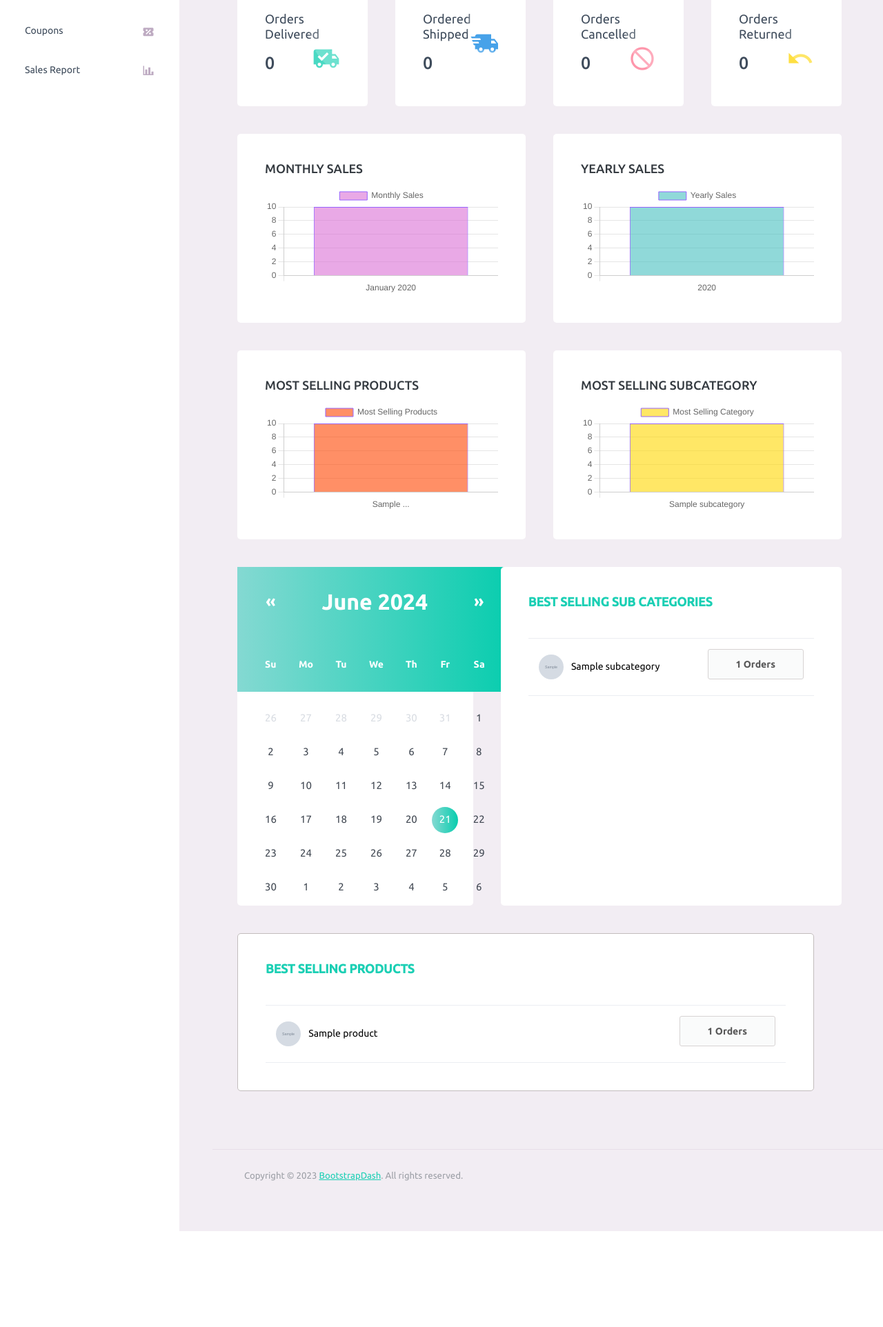
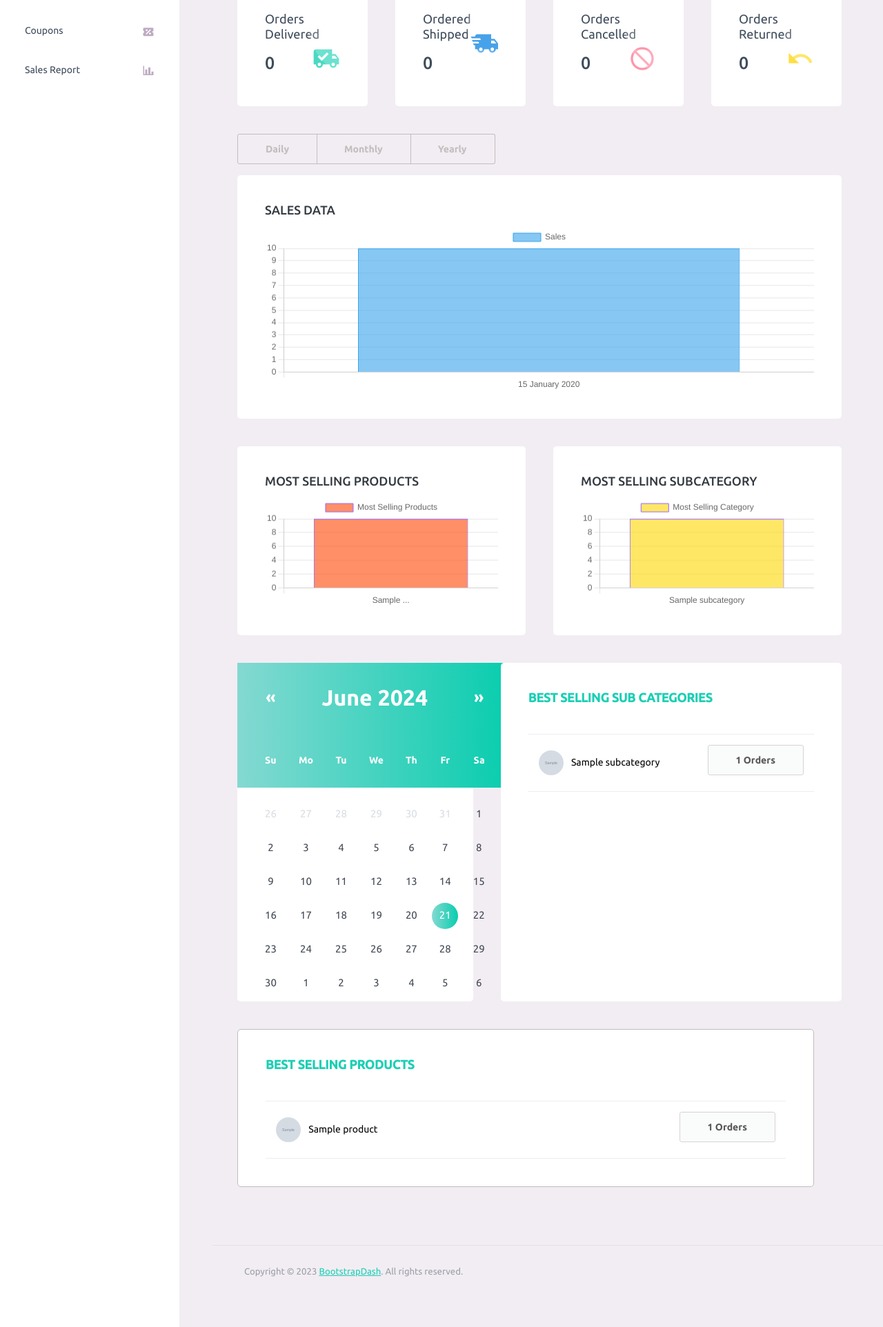
Before and after one commit to fasnap/GlamMartProject, a Django app: page /glam_admin/?filter=daily in a window 1280 px wide. Shown: the part 532-2456 px from the top of the page at 69% size. Before the commit the page ends 2317 px from the top, so only its background shows below. Run offline with Django 5.2, Linux system fonts and the light colour scheme; a user stored in the database is signed in; tables that the repository leaves empty hold one stand-in row (values such as "Sample post"); grey boxes marked "Sample" are stand-in pictures; some libraries are stand-ins or nearby versions.

Commit message:
chart filter added

```diff
--- a/glammart/settings.py
+++ b/glammart/settings.py
@@ -103,12 +103,11 @@ DATABASES = {
         'ENGINE': 'django.db.backends.postgresql',
         'NAME': config('DATABASE_NAME'),
         'USER' : config('DATABASE_USER'),
-        'PASSWORD' :  config('DATABASE_PASSWORD'),
+        'PASSWORD' : config('DATABASE_PASSWORD'),
         'HOST' : config('DATABASE_HOST'),
         'PORT' : config('DATABASE_PORT', default='5432'),
     }
 }
-
 
 
 # Password validation
--- a/glammart_admin/views.py
+++ b/glammart_admin/views.py
@@ -9,8 +9,9 @@ from django.db.models import Count, Sum, F
 from user_account.models import UserAccount
 from orders.models import Order, OrderProduct
 from category.models import Category
-from django.db.models.functions import TruncMonth, TruncYear
+from django.db.models.functions import TruncMonth, TruncYear, TruncDay
 from django.utils.text import Truncator
+from django.utils import timezone
 
 # Create your views here.
 def truncate_name(name,length):
@@ -50,23 +51,21 @@ def admin_home(request):
             subcategory_labels.append(item['product__sub_category__sub_category_name'])
             subcategory_data.append(item['subcategory_count'])
 
-        # Monthly sales data chart
-        monthly_sales = Order.objects.filter(payment__status='COMPLETED').annotate(month=TruncMonth('created_at')).values('month').annotate(total_monthly_sales=Sum('order_total')).order_by('month')
+        today = timezone.now()
+        filter_type = request.GET.get('filter', 'daily')
 
-        monthly_labels = []
-        monthly_data = []
-        for item in monthly_sales:
-            monthly_labels.append(item['month'].strftime('%B %Y'))
-            monthly_data.append(item['total_monthly_sales'])
-
-        # Yearly sales
-        yearly_sales = Order.objects.filter(payment__status='COMPLETED').annotate(year=TruncYear('created_at')).values('year').annotate(total_yearly_sales=Sum('order_total')).order_by('year')
-
-        yearly_labels = []
-        yearly_data = []
-        for item in yearly_sales:
-            yearly_labels.append(item['year'].strftime('%Y'))
-            yearly_data.append(item['total_yearly_sales'])
+        if filter_type == 'daily':
+            sales = Order.objects.filter(payment__status='COMPLETED').annotate(day=TruncDay('created_at')).values('day').annotate(total_sales=Sum('order_total')).order_by('day')
+            labels = [sale['day'].strftime('%d %B %Y') for sale in sales]
+            data = [sale['total_sales'] for sale in sales]
+        elif filter_type == 'monthly':
+            sales = Order.objects.filter(payment__status='COMPLETED').annotate(month=TruncMonth('created_at')).values('month').annotate(total_sales=Sum('order_total')).order_by('month')
+            labels = [sale['month'].strftime('%B %Y') for sale in sales]
+            data = [sale['total_sales'] for sale in sales]
+        elif filter_type == 'yearly':
+            sales = Order.objects.filter(payment__status='COMPLETED').annotate(year=TruncYear('created_at')).values('year').annotate(total_sales=Sum('order_total')).order_by('year')
+            labels = [sale['year'].strftime('%Y') for sale in sales]
+            data = [sale['total_sales'] for sale in sales]
 
         context={
             'best_selling_products':best_selling_products,
@@ -83,10 +82,8 @@ def admin_home(request):
             'product_data': product_data,
             'subcategory_labels':subcategory_labels,
             'subcategory_data':subcategory_data,
-            'monthly_labels':monthly_labels,
-            'monthly_data':monthly_data,
-            'yearly_labels':yearly_labels,
-            'yearly_data':yearly_data,
+            'labels':labels,
+            'data':data,
         }
         return render(request,'glam_admin/admin_home.html', context)
     else:
--- a/templates/glam_admin/admin_home.html
+++ b/templates/glam_admin/admin_home.html
@@ -100,26 +100,25 @@
                             </div>
                         </div>
                     </div>
+                    <!-- Filters for Daily, Monthly, Yearly -->
                     <div class="row">
-                        <div class="col-md-6 grid-margin stretch-card">
+                        <div class="col-md-12">
+                            <div class="btn-group" role="group" aria-label="Basic example">
+                                <a href="?filter=daily" class="btn btn-outline-secondary mb-3">Daily</a>
+                                <a href="?filter=monthly" class="btn btn-outline-secondary mb-3">Monthly</a>
+                                <a href="?filter=yearly" class="btn btn-outline-secondary mb-3">Yearly</a>
+                            </div>
+                        </div>
+                    </div>
+                    <div class="row">
+                        <div class="col-md-12 grid-margin stretch-card">
                             <div class="card">
                                 <div class="card-body">
                                     <div class="clearfix">
-                                        <h4 class="card-title float-start">MONTHLY SALES</h4>
+                                        <h4 class="card-title float-start">SALES DATA</h4>
                                         <div id="visit-monthly-sale-chart-legend" class="rounded-legend legend-horizontal legend-top-right float-end"></div>
                                     </div>
-                                    <canvas id="monthly-sales-chart" width="380" height="180"></canvas>
-                                </div>
-                            </div>
-                        </div>
-                        <div class="col-md-6 grid-margin stretch-card">
-                            <div class="card">
-                                <div class="card-body">
-                                    <div class="clearfix">
-                                        <h4 class="card-title float-start">YEARLY SALES</h4>
-                                        <div id="visit-yearly-sale-chart-legend" class="rounded-legend legend-horizontal legend-top-right float-end"></div>
-                                    </div>
-                                    <canvas id="yearly-sales-chart" width="380" height="180"></canvas>
+                                    <canvas id="sales-chart" width="100" height="30"></canvas>
                                 </div>
                             </div>
                         </div>
@@ -283,20 +282,20 @@ new Chart(ctxSubcategory, {
     }
 });
 
-// Monthly sales bar chart
-const monthlyLabels = {{ monthly_labels|safe }};
-const monthlyData = {{ monthly_data|safe }};
-let monthlyCtx = document.getElementById('monthly-sales-chart').getContext('2d');
+// sales bar chart
+const labels = {{ labels|safe }};
+const data = {{ data|safe }};
+const ctx = document.getElementById("sales-chart").getContext("2d");
 
-let monthlyChart = new Chart(monthlyCtx, {
-    type: 'bar',
+new Chart(ctx, {
+    type: "bar",
     data: {
-        labels: monthlyLabels,
+        labels: labels,
         datasets: [{
-            label: 'Monthly Sales',
-            data: monthlyData,
-            backgroundColor: 'rgba(218, 112, 214, 0.6)',
-            borderColor: 'rgba(150, 100, 255, 1)',
+            label: "Sales",
+            data: data,
+            backgroundColor: 'rgba(54, 162, 235, 0.6)',
+            borderColor: 'rgba(54, 162, 235, 1)',
             borderWidth: 1
         }]
     },
@@ -307,37 +306,7 @@ let monthlyChart = new Chart(monthlyCtx, {
             }
         },
         title: {
-            text: 'Monthly Sales',
-            display: true
-        }
-    }
-});
-
-// Yearlt sales bar chart
-const yearlyLabels = {{ yearly_labels|safe }};
-const yearlyData = {{ yearly_data|safe }};
-let yearlyCtx = document.getElementById('yearly-sales-chart').getContext('2d');
-
-let yearlyChart = new Chart(yearlyCtx, {
-    type: 'bar',
-    data: {
-        labels: yearlyLabels,
-        datasets: [{
-            label: 'Yearly Sales',
-            data: yearlyData,
-            backgroundColor: 'rgba(70, 192, 192, 0.6)',
-            borderColor: 'rgba(150, 100, 255, 1)',
-            borderWidth: 1
-        }]
-    },
-    options: {
-        scales: {
-            y: {
-                beginAtZero: true
-            }
-        },
-        title: {
-            text: 'Yearly Sales',
+            text: 'Sales',
             display: true
         }
     }
```
